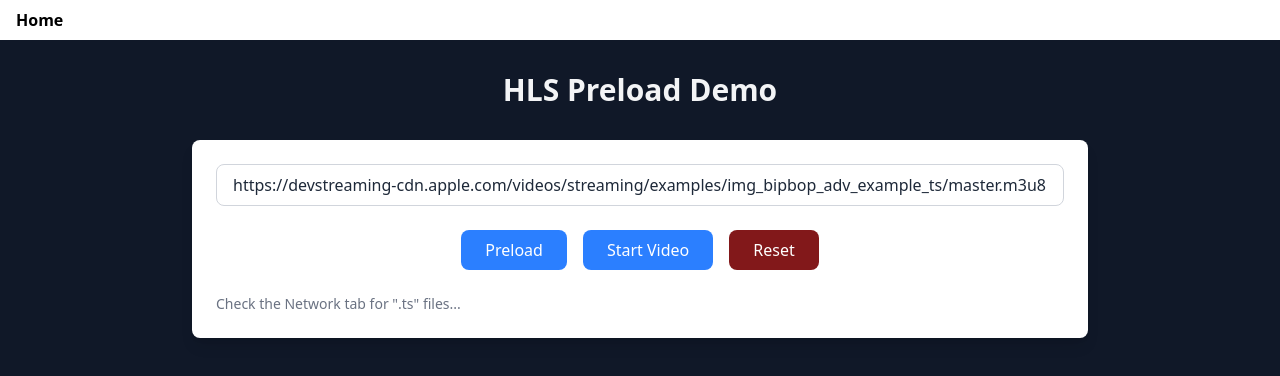
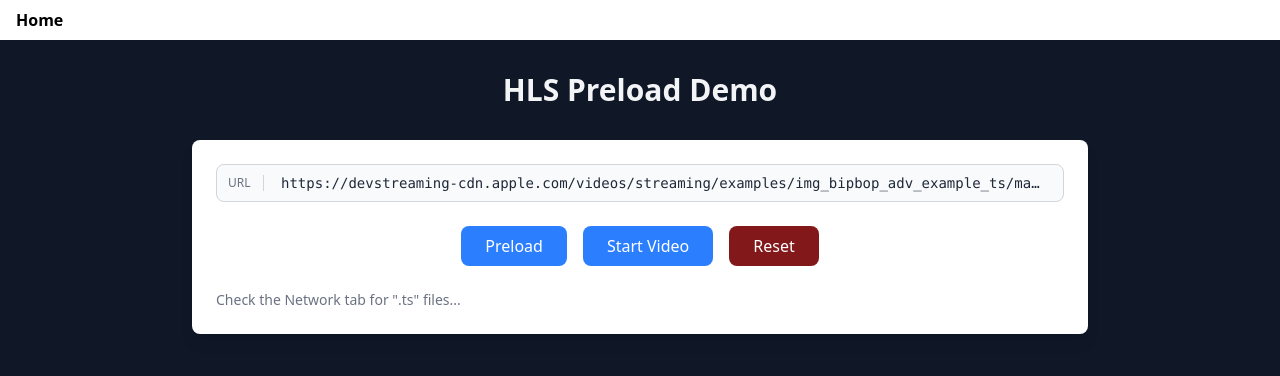
Before and after one commit to RyanTippsTX/hls-preload, a React (Vite) app: page / in a window 1280 px wide. Shown: the top 376 px of the page. Built offline with nearby package versions, Linux system fonts and the light colour scheme.

Commit message:
jazz up url bar

```diff
--- a/src/routes/index.tsx
+++ b/src/routes/index.tsx
@@ -53,13 +53,20 @@ function App() {
         {/* URL input */}
         <div className="bg-white text-gray-800 rounded-lg shadow-lg p-6 space-y-6">
           <div className="flex gap-4 items-center">
-            <input
-              type="url"
-              value={videoSrc}
-              onChange={(e) => setVideoSrc(e.target.value)}
-              placeholder="Enter HLS manifest URL (e.g., https://example.com/playlist.m3u8)"
-              className="flex-1 px-4 py-2 border border-gray-300 rounded-lg focus:outline-none focus:ring-2 focus:ring-blue-500"
-            />
+            <div className="flex-1 relative">
+              <div className="absolute inset-y-0 left-0 flex items-center">
+                <span className="text-xs font-medium text-gray-500 px-3 border-r border-gray-300">
+                  URL
+                </span>
+              </div>
+              <input
+                type="url"
+                value={videoSrc}
+                onChange={(e) => setVideoSrc(e.target.value)}
+                placeholder="https://example.com/playlist.m3u8"
+                className="w-full pl-16 pr-4 py-2 text-sm font-mono border border-gray-300 rounded-lg focus:outline-none focus:ring-2 focus:ring-blue-500 focus:border-blue-500 bg-gray-50 truncate"
+              />
+            </div>
           </div>
 
           {/* Example URLs */}
```
